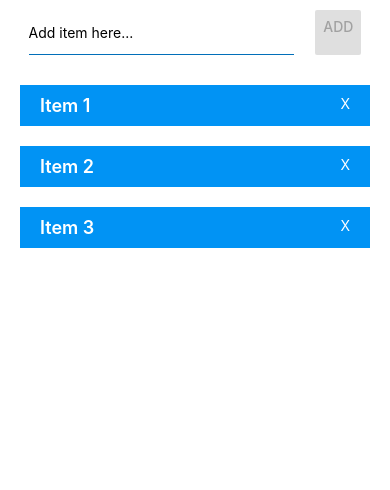
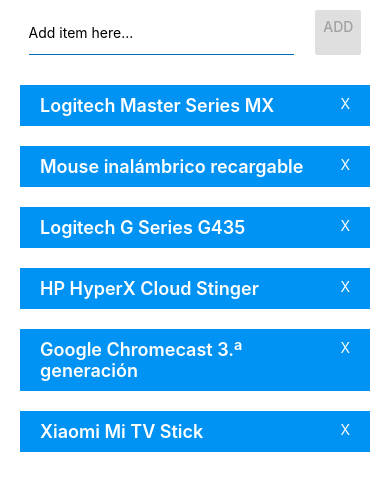
Before and after one commit to marcosvillabasa/coder_React_Native, a React Native app: screen / in a window 390 px wide. Shown: the top 490 px of the page. Built offline with nearby package versions, Linux system fonts and the light colour scheme.

Commit message:
feat: added data example

```diff
--- a/data/data.js
+++ b/data/data.js
@@ -1,5 +1,8 @@
 export const data = [
-	{ name: 'Item 1', id: 1 },
-	{ name: 'Item 2', id: 2 },
-	{ name: 'Item 3', id: 3 },
+	{ name: 'Logitech Master Series MX ', id: 1 },
+	{ name: 'Mouse inalámbrico recargable', id: 2 },
+	{ name: 'Logitech G Series G435', id: 3 },
+	{ name: 'HP HyperX Cloud Stinger', id: 4 },
+	{ name: 'Google Chromecast 3.ª generación', id: 5 },
+	{ name: 'Xiaomi Mi TV Stick', id: 6 },
 ]
--- a/src/screens/home/index.tsx
+++ b/src/screens/home/index.tsx
@@ -1,9 +1,9 @@
 import React, { useState } from 'react'
 import { Button, FlatList, ListRenderItem, Text, View } from 'react-native'
 
-import AddItem from '../../components/addItem/AddItem'
+import AddItem from '../../components/addItem'
 import Item from '../../components/Item'
-import CustomModal from '../../components/modal/CustomModal'
+import CustomModal from '../../components/modal'
 
 import { useItemsActions, useInput } from '../../hooks'
 import { IItem } from '../../interfaces'
```
Also changed, not shown: src/components/addItem/index.tsx (renamed from src/components/addItem/AddItem.tsx), src/components/modal/index.tsx (renamed from src/components/modal/CustomModal.tsx).
